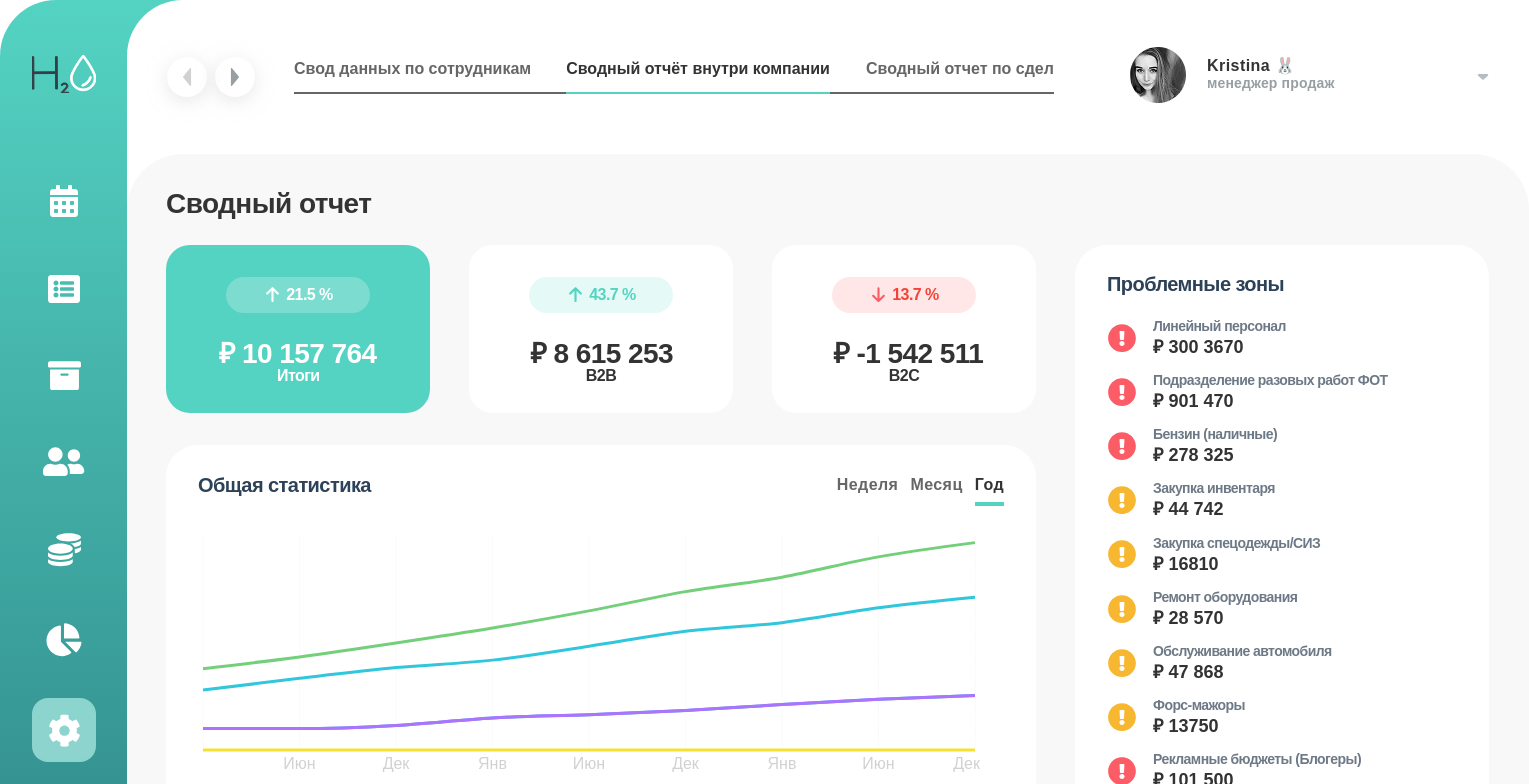
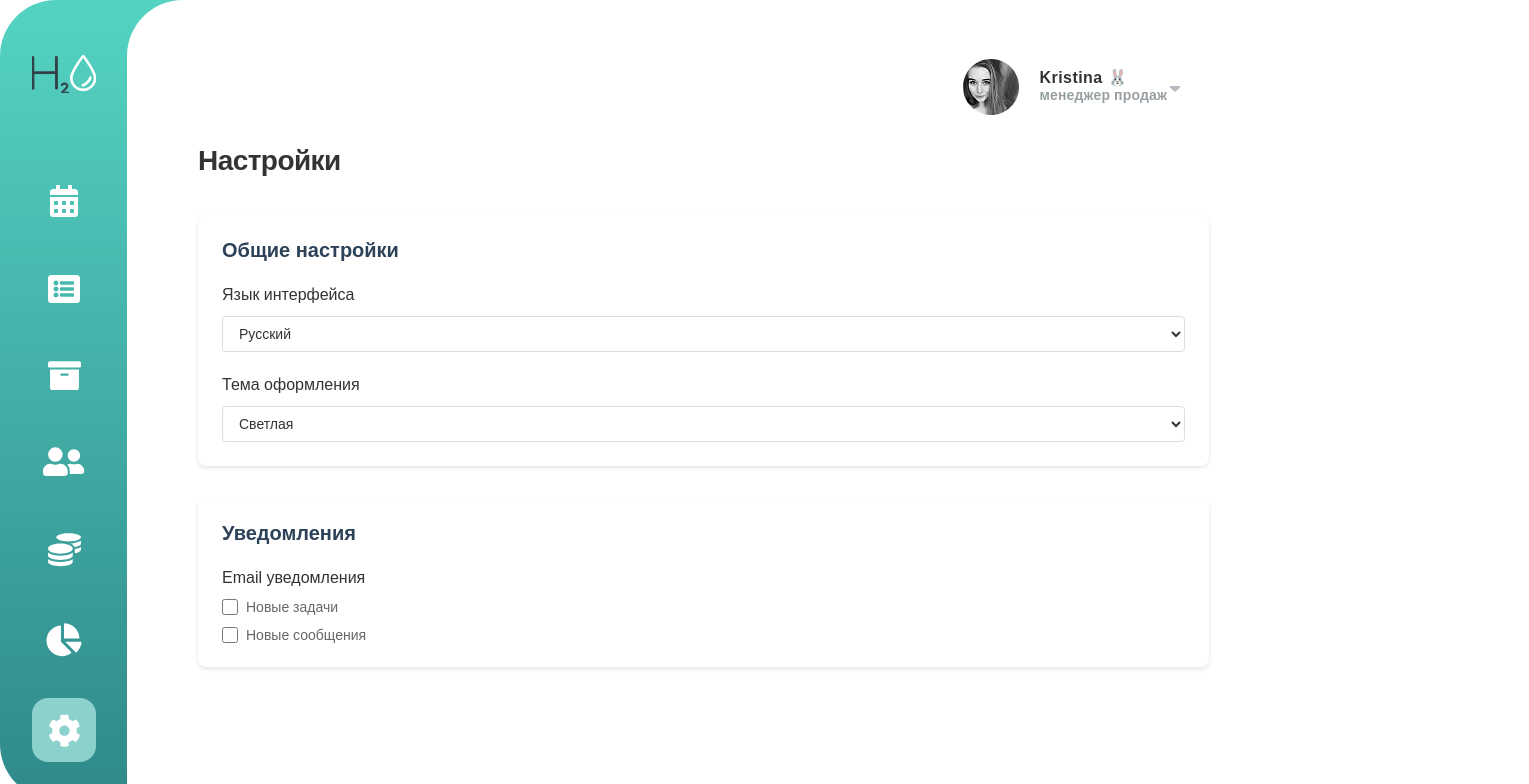
Before and after one commit to Sigizmund2012/h2o-test, a React (Vite) app: page /settings in a window 1280 px wide. Shown: the top 784 px of the page, 1529 px wide, since content can reach past the window. Built offline with nearby package versions, Linux system fonts and the light colour scheme.

Commit message:
Create settimngs page

```diff
--- a/src/App.tsx
+++ b/src/App.tsx
@@ -6,6 +6,7 @@ import TaskListPage from "./pages/TaskListPage/TaskListPage";
 import MailboxPage from "./pages/MailboxPage/MailboxPage";
 import TeamPage from "./pages/TeamPage/TeamPage";
 import DataPage from "./pages/DataPage/DataPage";
+import SettingsPage from "./pages/SettingsPage/SettingsPage";
 import "./App.scss";
 
 function App() {
@@ -21,7 +22,7 @@ function App() {
           <Route path="/team" element={<TeamPage />} />
           <Route path="/database" element={<DataPage />} />
           <Route path="/chart" element={<Main />} />
-          <Route path="/settings" element={<Main />} />
+          <Route path="/settings" element={<SettingsPage />} />
         </Routes>
       </div>
     </Router>
--- /dev/null
+++ b/src/pages/SettingsPage/SettingsPage.scss
@@ -0,0 +1,98 @@
+@use "../../variables" as *;
+@use "../../mixins" as *;
+
+.settings-page {
+  @include page-body;
+
+  &__header {
+    display: flex;
+    justify-content: flex-end;
+    padding: 20px;
+  }
+
+  &__content {
+    padding: 0 32px 32px;
+  }
+
+  &__title {
+    margin-bottom: 32px;
+
+    @include page-heading;
+  }
+
+  &__sections {
+    display: grid;
+
+    gap: 32px;
+  }
+
+  &__section {
+    padding: 24px;
+    border-radius: 8px;
+    background: $color-white;
+    box-shadow: $shadow-sm;
+  }
+
+  &__section-title {
+    margin: 0 0 24px;
+    color: $color-heading;
+    font-weight: 600;
+    font-size: 20px;
+  }
+
+  &__form {
+    display: grid;
+
+    gap: 24px;
+  }
+
+  &__form-group {
+    display: grid;
+
+    gap: 12px;
+  }
+
+  &__label {
+    color: $color-text-primary;
+    font-weight: 500;
+  }
+
+  &__select {
+    padding: 8px 12px;
+    border: 1px solid $color-border;
+    border-radius: 4px;
+    background-color: $color-white;
+    color: $color-text-primary;
+    font-size: 14px;
+    cursor: pointer;
+    transition: border-color 0.2s;
+
+    &:hover {
+      border-color: $color-primary;
+    }
+
+    &:focus {
+      outline: none;
+      border-color: $color-primary;
+    }
+  }
+
+  &__checkbox-group {
+    display: flex;
+    align-items: center;
+
+    gap: 8px;
+
+    label {
+      color: $color-text-secondary;
+      font-size: 14px;
+      cursor: pointer;
+    }
+  }
+
+  &__checkbox {
+    width: 16px;
+    height: 16px;
+    cursor: pointer;
+  }
+}
--- /dev/null
+++ b/src/pages/SettingsPage/SettingsPage.tsx
@@ -0,0 +1,66 @@
+import User from "../../components/User/User";
+import "./SettingsPage.scss";
+
+export default function SettingsPage() {
+  return (
+    <div className="settings-page">
+      <div className="settings-page__header">
+        <User />
+      </div>
+      <div className="settings-page__content">
+        <h1 className="settings-page__title">Настройки</h1>
+        <div className="settings-page__sections">
+          <section className="settings-page__section">
+            <h2 className="settings-page__section-title">Общие настройки</h2>
+            <div className="settings-page__form">
+              <div className="settings-page__form-group">
+                <label htmlFor="choose-lang" className="settings-page__label">
+                  Язык интерфейса
+                </label>
+                <select id="choose-lang" className="settings-page__select">
+                  <option value="ru">Русский</option>
+                  <option value="en">English</option>
+                </select>
+              </div>
+              <div className="settings-page__form-group">
+                <label htmlFor="choose-theme" className="settings-page__label">
+                  Тема оформления
+                </label>
+                <select id="choose-theme" className="settings-page__select">
+                  <option value="light">Светлая</option>
+                  <option value="dark">Темная</option>
+                </select>
+              </div>
+            </div>
+          </section>
+          <section className="settings-page__section">
+            <h2 className="settings-page__section-title">Уведомления</h2>
+            <div className="settings-page__form">
+              <div className="settings-page__form-group">
+                <label className="settings-page__label">
+                  Email уведомления
+                </label>
+                <div className="settings-page__checkbox-group">
+                  <input
+                    type="checkbox"
+                    id="email-tasks"
+                    className="settings-page__checkbox"
+                  />
+                  <label htmlFor="email-tasks">Новые задачи</label>
+                </div>
+                <div className="settings-page__checkbox-group">
+                  <input
+                    type="checkbox"
+                    id="email-messages"
+                    className="settings-page__checkbox"
+                  />
+                  <label htmlFor="email-messages">Новые сообщения</label>
+                </div>
+              </div>
+            </div>
+          </section>
+        </div>
+      </div>
+    </div>
+  );
+}
```
